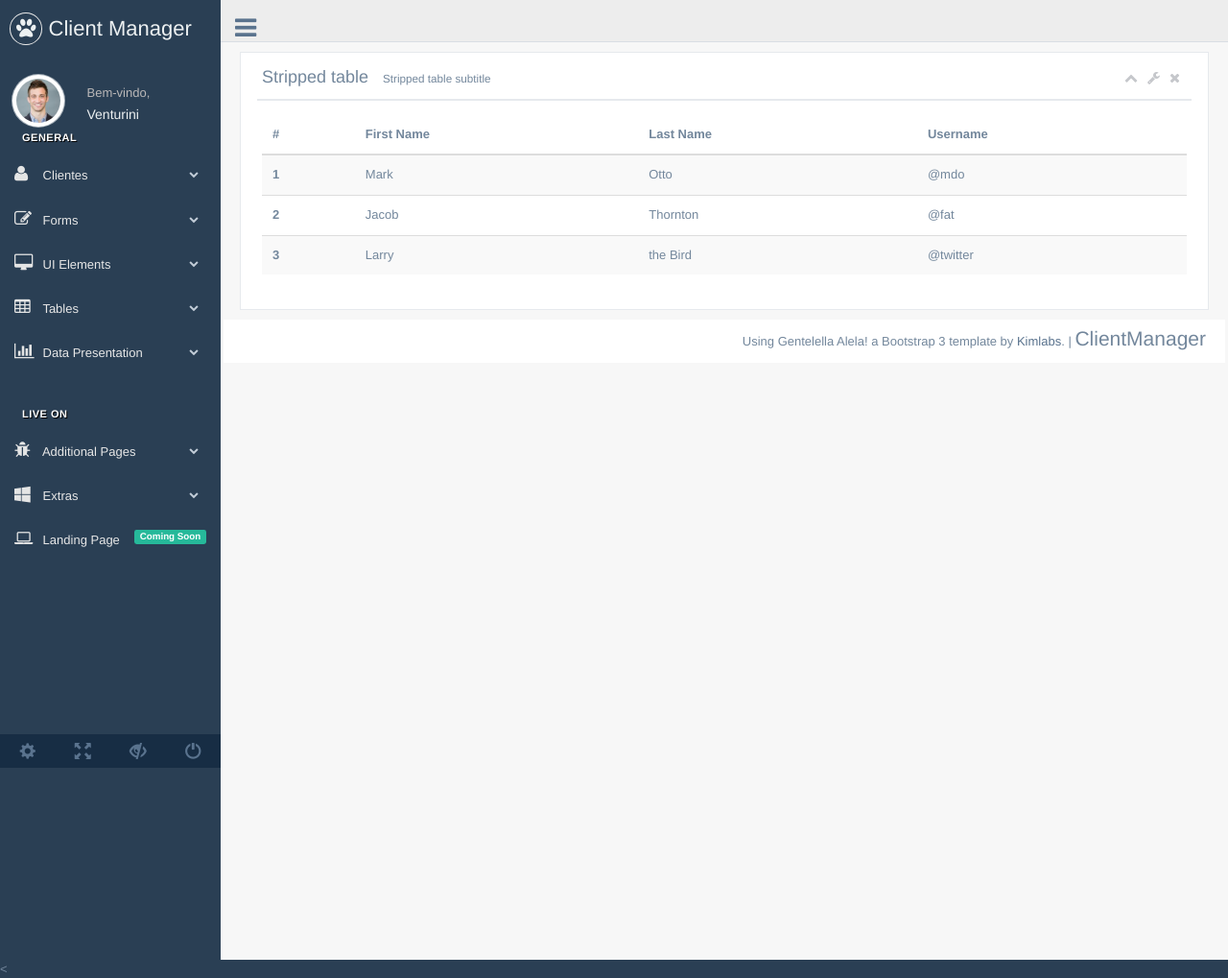
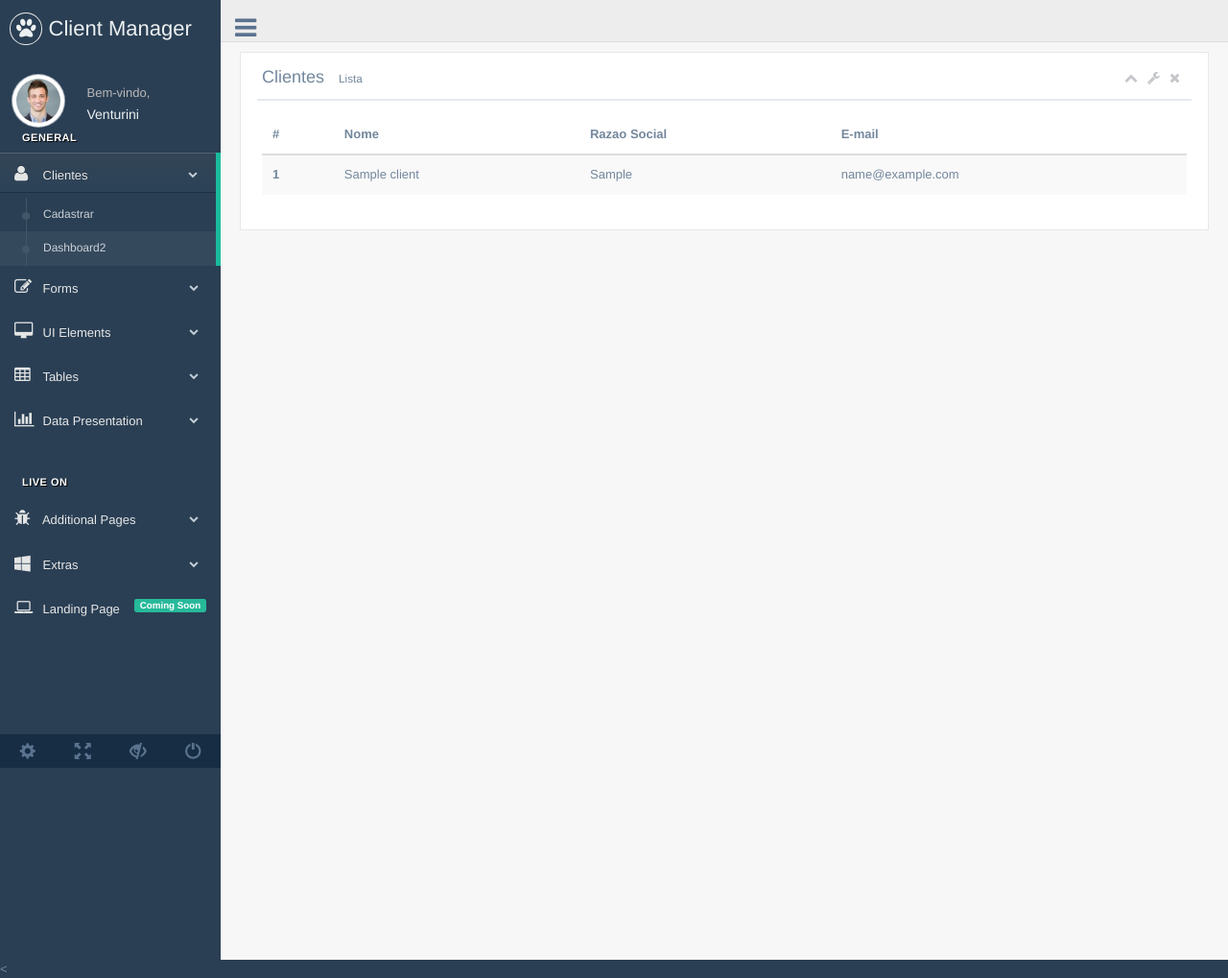
Before and after one commit to fabiancabau/clientmanager, a Flask app: page /clients in a window 1280 px wide. Shown: the whole page at 96% size. Run offline with Flask 2, Linux system fonts and the light colour scheme; tables that the repository leaves empty hold one stand-in row (values such as "Sample post"); some libraries are stand-ins or nearby versions.

Commit message:
Added list

```diff
--- a/app.py
+++ b/app.py
@@ -15,7 +15,7 @@
 application = Flask(__name__)
 application.debug = True
 application.register_blueprint(client.bp)
-application.config['SQLALCHEMY_DATABASE_URI'] = 'mysql://root:@127.0.0.1/clientmanager'
+application.config['SQLALCHEMY_DATABASE_URI'] = 'mysql://root:root@127.0.0.1/clientmanager'
 application.secret_key = '0mG`itS4s3cr3t'
 
 # This is the path to the upload directory
--- a/client/client.py
+++ b/client/client.py
@@ -1,3 +1,5 @@
+# -*- coding: utf-8 -*-
+
 from flask import Blueprint
 from flask import redirect, request
 from flask.helpers import url_for, flash
@@ -73,7 +75,12 @@
 
     def get(self, id=None):
 
-        return render_template('client_list.html')
+        if id:
+            clients = Client.query.filter_by(id=id)
+        else:
+            clients = Client.query.all()
+
+        return render_template('client_list.html', clients=clients)
 
 
 bp.add_url_rule('/clients', view_func=ClientAPIList.as_view('ClientAPIList'))
--- a/db_create.py
+++ b/db_create.py
@@ -6,7 +6,7 @@
 if __name__ == '__main__':
     def create_app():
         app = flask.Flask("app")
-        app.config['SQLALCHEMY_DATABASE_URI'] = 'mysql://root@127.0.0.1/clientmanager'
+        app.config['SQLALCHEMY_DATABASE_URI'] = 'mysql://root:root@127.0.0.1/clientmanager'
         db.init_app(app)
         with app.app_context():
             # Extensions like Flask-SQLAlchemy now know what the "current" app
--- a/templates/client_list.html
+++ b/templates/client_list.html
@@ -1,9 +1,10 @@
+
 {% extends "template.html" %}
 {% block content %}
 
 <div class="x_panel">
     <div class="x_title">
-        <h2>Stripped table <small>Stripped table subtitle</small></h2>
+        <h2>Clientes <small>Lista</small></h2>
         <ul class="nav navbar-right panel_toolbox">
             <li><a class="collapse-link"><i class="fa fa-chevron-up"></i></a>
             </li>
@@ -27,30 +28,20 @@
             <thead>
                 <tr>
                     <th>#</th>
-                    <th>First Name</th>
-                    <th>Last Name</th>
-                    <th>Username</th>
+                    <th>Nome</th>
+                    <th>Razao Social</th>
+                    <th>E-mail</th>
                 </tr>
             </thead>
             <tbody>
-                <tr>
-                    <th scope="row">1</th>
-                    <td>Mark</td>
-                    <td>Otto</td>
-                    <td>@mdo</td>
-                </tr>
-                <tr>
-                    <th scope="row">2</th>
-                    <td>Jacob</td>
-                    <td>Thornton</td>
-                    <td>@fat</td>
-                </tr>
-                <tr>
-                    <th scope="row">3</th>
-                    <td>Larry</td>
-                    <td>the Bird</td>
-                    <td>@twitter</td>
-                </tr>
+                {% for client in clients %}
+                    <tr>
+                        <th scope="row">{{ client.id }}</th>
+                        <td>{{ client.nome }}</td>
+                        <td>{{ client.razao_social }}</td>
+                        <td>{{ client.email }}</td>
+                    </tr>
+                {% endfor %}
             </tbody>
         </table>
 
--- a/templates/template.html
+++ b/templates/template.html
@@ -80,9 +80,9 @@
                             <ul class="nav side-menu">
                                 <li><a><i class="fa fa-user"></i> Clientes <span class="fa fa-chevron-down"></span></a>
                                     <ul class="nav child_menu" style="display: none">
-                                        <li><a href="client">Cadastrar</a>
+                                        <li><a href="{{ url_for('.ClientAPIForm') }}">Cadastrar</a>
                                         </li>
-                                        <li><a href="index2.html">Dashboard2</a>
+                                        <li><a href="{{ url_for('.ClientAPIList') }}">Dashboard2</a>
                                         </li>
                                     </ul>
                                 </li>
@@ -228,14 +228,14 @@
                 {% endblock %}
                 <!-- footer content -->
 
-                <footer>
-                    <div class="">
-                        <p class="pull-right">Using Gentelella Alela! a Bootstrap 3 template by <a>Kimlabs</a>. |
-                            <span class="lead">ClientManager</span>
-                        </p>
-                    </div>
-                    <div class="clearfix"></div>
-                </footer>
+{#                <footer>#}
+{#                    <div class="">#}
+{#                        <p class="pull-right">Using Gentelella Alela! a Bootstrap 3 template by <a>Kimlabs</a>. |#}
+{#                            <span class="lead">ClientManager</span>#}
+{#                        </p>#}
+{#                    </div>#}
+{#                    <div class="clearfix"></div>#}
+{#                </footer>#}
                 <!-- /footer content -->
             </div>
             <!-- /page content -->
```
